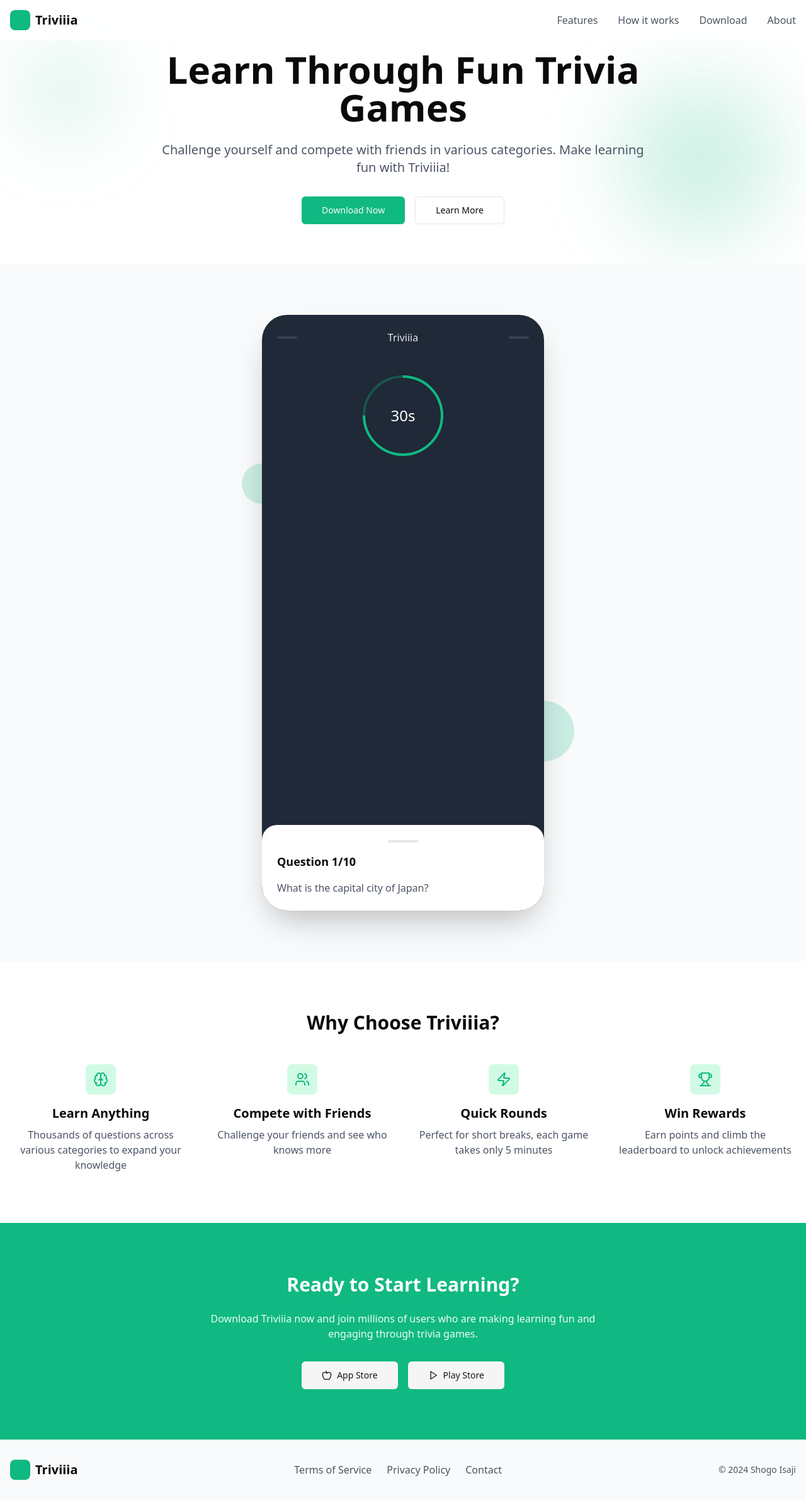
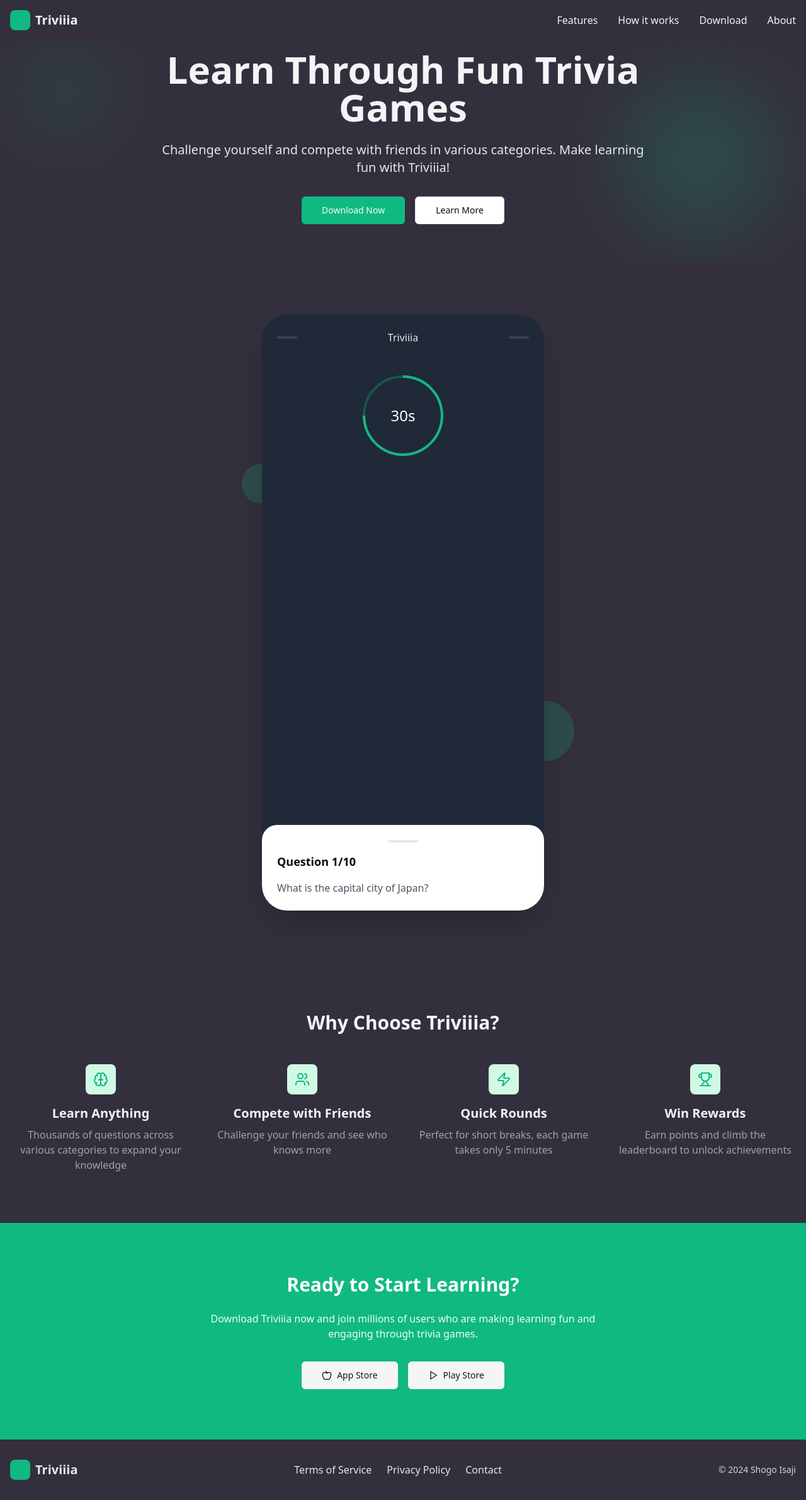
Before and after one commit to shogoisaji/triviiia-lp, a React (Vite) app: page / in a window 1280 px wide. Shown: the whole page at 63% size. Built offline with nearby package versions, Linux system fonts and the light colour scheme.

Commit message:
update: color

```diff
--- a/src/app/App.tsx
+++ b/src/app/App.tsx
@@ -7,7 +7,7 @@ import RootLayout from "./layout";
 
 export default function App() {
   return (
-    <div className="min-h-screen">
+    <div className="min-h-screen bg-[#342F3D]">
       <main>
         <BrowserRouter>
           <RootLayout>
--- a/src/app/contact/page.tsx
+++ b/src/app/contact/page.tsx
@@ -1,6 +1,6 @@
 const ContactPage = () => {
   return (
-    <div className="google-form h-auto bg-custom-green">
+    <div className="google-form h-auto bg-custom-dark">
       <iframe
         src="https://docs.google.com/forms/d/e/1FAIpQLSd0EQp2U-8KvPxMzTS34X0JgtbPnQqCusTd_AorxFhCFJD32g/viewform?usp=dialog"
         width="100%"
--- a/src/app/privacy/page.tsx
+++ b/src/app/privacy/page.tsx
@@ -102,7 +102,8 @@ const PrivacyPolicy = () => {
   const currentContent = content[language];
 
   return (
-    <div className="max-w-2xl mx-auto p-6 mt-12 text-gray-800">
+    <div className="bg-custom-dark text-gray-100">
+      <div className="max-w-2xl mx-auto p-6 ">
         <div className="flex justify-end mb-4">
           <button
             onClick={() => setLanguage("jp")}
@@ -177,6 +178,7 @@ const PrivacyPolicy = () => {
 
         <p className="mt-8">{currentContent.footer.established}</p>
       </div>
+    </div>
   );
 };
 
--- a/src/app/terms/page.tsx
+++ b/src/app/terms/page.tsx
@@ -191,7 +191,8 @@ const TermsOfUse = () => {
   const currentContent = content[language];
 
   return (
-    <div className="max-w-2xl mx-auto p-4 mt-12 text-gray-800">
+    <div className="bg-custom-dark text-gray-100">
+      <div className="max-w-2xl mx-auto p-4 ">
         <div className="flex justify-end mb-4">
           <button
             onClick={() => setLanguage("jp")}
@@ -237,6 +238,7 @@ const TermsOfUse = () => {
 
         <p className="mt-8">{currentContent.footer}</p>
       </div>
+    </div>
   );
 };
 
--- a/src/components/app-preview.tsx
+++ b/src/components/app-preview.tsx
@@ -1,6 +1,6 @@
 export default function AppPreview() {
   return (
-    <section className="py-20 bg-gray-50">
+    <section className="py-20 bg-custom-dark">
       <div className="container mx-auto px-4">
         <div className="relative max-w-md mx-auto">
           {/* Decorative circles */}
--- a/src/components/features.tsx
+++ b/src/components/features.tsx
@@ -26,9 +26,9 @@ const features = [
 
 export default function Features() {
   return (
-    <section className="py-20" id="features">
+    <section className="py-20 bg-custom-dark" id="features">
       <div className="container mx-auto px-4">
-        <h2 className="text-3xl font-bold text-center mb-12">
+        <h2 className="text-3xl text-gray-100 font-bold text-center mb-12">
           Why Choose Triviiia?
         </h2>
         <div className="grid md:grid-cols-2 lg:grid-cols-4 gap-8">
@@ -37,8 +37,10 @@ export default function Features() {
               <div className="w-12 h-12 mx-auto mb-4 bg-emerald-100 rounded-lg flex items-center justify-center">
                 <feature.icon className="w-6 h-6 text-emerald-500" />
               </div>
-              <h3 className="text-xl font-semibold mb-2">{feature.title}</h3>
-              <p className="text-gray-600">{feature.description}</p>
+              <h3 className="text-xl text-gray-100 font-semibold mb-2">
+                {feature.title}
+              </h3>
+              <p className="text-gray-400">{feature.description}</p>
             </div>
           ))}
         </div>
--- a/src/components/footer.tsx
+++ b/src/components/footer.tsx
@@ -1,26 +1,28 @@
 export default function Footer() {
   return (
-    <footer className="py-8 bg-gray-50">
+    <footer className="py-8 bg-custom-dark">
       <div className="container mx-auto px-4">
         <div className="flex flex-col md:flex-row justify-between items-center gap-4">
           <a href="/" className="flex items-center space-x-2">
             <div className="w-8 h-8 bg-emerald-500 rounded-lg" />
-            <span className="text-xl font-semibold">Triviiia</span>
+            <span className="text-xl text-gray-200 font-semibold">
+              Triviiia
+            </span>
           </a>
 
           <nav className="flex flex-wrap justify-center gap-6">
-            <a href="/terms" className="text-gray-600 hover:text-gray-900">
+            <a href="/terms" className="text-gray-200 hover:text-green-300">
               Terms of Service
             </a>
-            <a href="/privacy" className="text-gray-600 hover:text-gray-900">
+            <a href="/privacy" className="text-gray-200 hover:text-green-300">
               Privacy Policy
             </a>
-            <a href="/contact" className="text-gray-600 hover:text-gray-900">
+            <a href="/contact" className="text-gray-200 hover:text-green-300">
               Contact
             </a>
           </nav>
 
-          <div className="text-sm text-gray-600">© 2024 Shogo Isaji</div>
+          <div className="text-sm text-gray-300">© 2024 Shogo Isaji</div>
         </div>
       </div>
     </footer>
--- a/src/components/hero.tsx
+++ b/src/components/hero.tsx
@@ -2,17 +2,17 @@ import { Button } from "@/components/ui/button";
 
 export default function Hero() {
   return (
-    <section className="relative pt-20 pb-16 overflow-hidden">
+    <section className="relative pt-20 pb-16 overflow-hidden bg-custom-dark">
       {/* Decorative elements */}
       <div className="absolute top-20 left-10 w-32 h-32 bg-emerald-500/20 rounded-full blur-3xl" />
       <div className="absolute bottom-10 right-10 w-64 h-64 bg-emerald-500/20 rounded-full blur-3xl" />
 
       <div className="container mx-auto px-4 relative">
         <div className="max-w-3xl mx-auto text-center">
-          <h1 className="text-4xl md:text-6xl font-bold mb-6">
+          <h1 className="text-4xl text-gray-100  md:text-6xl font-bold mb-6">
             Learn Through Fun Trivia Games
           </h1>
-          <p className="text-xl text-gray-600 mb-8">
+          <p className="text-xl text-gray-200 mb-8">
             Challenge yourself and compete with friends in various categories.
             Make learning fun with Triviiia!
           </p>
--- a/src/components/navbar.tsx
+++ b/src/components/navbar.tsx
@@ -3,24 +3,27 @@ import { Button } from "@/components/ui/button";
 
 export default function Navbar() {
   return (
-    <nav className="fixed top-0 w-full z-50 bg-white/80 backdrop-blur-sm">
+    <nav className="fixed top-0 w-full z-50 bg-custom-dark backdrop-blur-sm">
       <div className="container mx-auto px-4 h-16 flex items-center justify-between">
         <a href="/" className="flex items-center space-x-2">
           <div className="w-8 h-8 bg-emerald-500 rounded-lg" />
-          <span className="text-xl font-semibold">Triviiia</span>
+          <span className="text-xl text-gray-100 font-semibold">Triviiia</span>
         </a>
 
         <div className="hidden md:flex space-x-8">
-          <a href="#features" className="text-gray-600 hover:text-gray-900">
+          <a href="#features" className="text-gray-100 hover:text-green-300">
             Features
           </a>
-          <a href="#how-it-works" className="text-gray-600 hover:text-gray-900">
+          <a
+            href="#how-it-works"
+            className="text-gray-100 hover:text-green-300"
+          >
             How it works
           </a>
-          <a href="#download" className="text-gray-600 hover:text-gray-900">
+          <a href="#download" className="text-gray-100 hover:text-green-300">
             Download
           </a>
-          <a href="#about" className="text-gray-600 hover:text-gray-900">
+          <a href="#about" className="text-gray-100 hover:text-green-300">
             About
           </a>
         </div>
--- a/tailwind.config.js
+++ b/tailwind.config.js
@@ -5,53 +5,55 @@ module.exports = {
   theme: {
     extend: {
       borderRadius: {
-  			lg: 'var(--radius)',
-  			md: 'calc(var(--radius) - 2px)',
-  			sm: 'calc(var(--radius) - 4px)'
+        lg: "var(--radius)",
+        md: "calc(var(--radius) - 2px)",
+        sm: "calc(var(--radius) - 4px)",
       },
       colors: {
-  			background: 'hsl(var(--background))',
-  			foreground: 'hsl(var(--foreground))',
+        "custom-dark": "#342F3D",
+
+        background: "hsl(var(--background))",
+        foreground: "hsl(var(--foreground))",
         card: {
-  				DEFAULT: 'hsl(var(--card))',
-  				foreground: 'hsl(var(--card-foreground))'
+          DEFAULT: "hsl(var(--card))",
+          foreground: "hsl(var(--card-foreground))",
         },
         popover: {
-  				DEFAULT: 'hsl(var(--popover))',
-  				foreground: 'hsl(var(--popover-foreground))'
+          DEFAULT: "hsl(var(--popover))",
+          foreground: "hsl(var(--popover-foreground))",
         },
         primary: {
-  				DEFAULT: 'hsl(var(--primary))',
-  				foreground: 'hsl(var(--primary-foreground))'
+          DEFAULT: "hsl(var(--primary))",
+          foreground: "hsl(var(--primary-foreground))",
         },
         secondary: {
-  				DEFAULT: 'hsl(var(--secondary))',
-  				foreground: 'hsl(var(--secondary-foreground))'
+          DEFAULT: "hsl(var(--secondary))",
+          foreground: "hsl(var(--secondary-foreground))",
         },
         muted: {
-  				DEFAULT: 'hsl(var(--muted))',
-  				foreground: 'hsl(var(--muted-foreground))'
+          DEFAULT: "hsl(var(--muted))",
+          foreground: "hsl(var(--muted-foreground))",
         },
         accent: {
-  				DEFAULT: 'hsl(var(--accent))',
-  				foreground: 'hsl(var(--accent-foreground))'
+          DEFAULT: "hsl(var(--accent))",
+          foreground: "hsl(var(--accent-foreground))",
         },
         destructive: {
-  				DEFAULT: 'hsl(var(--destructive))',
-  				foreground: 'hsl(var(--destructive-foreground))'
+          DEFAULT: "hsl(var(--destructive))",
+          foreground: "hsl(var(--destructive-foreground))",
         },
-  			border: 'hsl(var(--border))',
-  			input: 'hsl(var(--input))',
-  			ring: 'hsl(var(--ring))',
+        border: "hsl(var(--border))",
+        input: "hsl(var(--input))",
+        ring: "hsl(var(--ring))",
         chart: {
-  				'1': 'hsl(var(--chart-1))',
-  				'2': 'hsl(var(--chart-2))',
-  				'3': 'hsl(var(--chart-3))',
-  				'4': 'hsl(var(--chart-4))',
-  				'5': 'hsl(var(--chart-5))'
-  			}
-  		}
-  	}
+          1: "hsl(var(--chart-1))",
+          2: "hsl(var(--chart-2))",
+          3: "hsl(var(--chart-3))",
+          4: "hsl(var(--chart-4))",
+          5: "hsl(var(--chart-5))",
+        },
+      },
+    },
   },
   plugins: [require("tailwindcss-animate")],
 };
```
Lines whose indentation alone changed are shown as unchanged.
